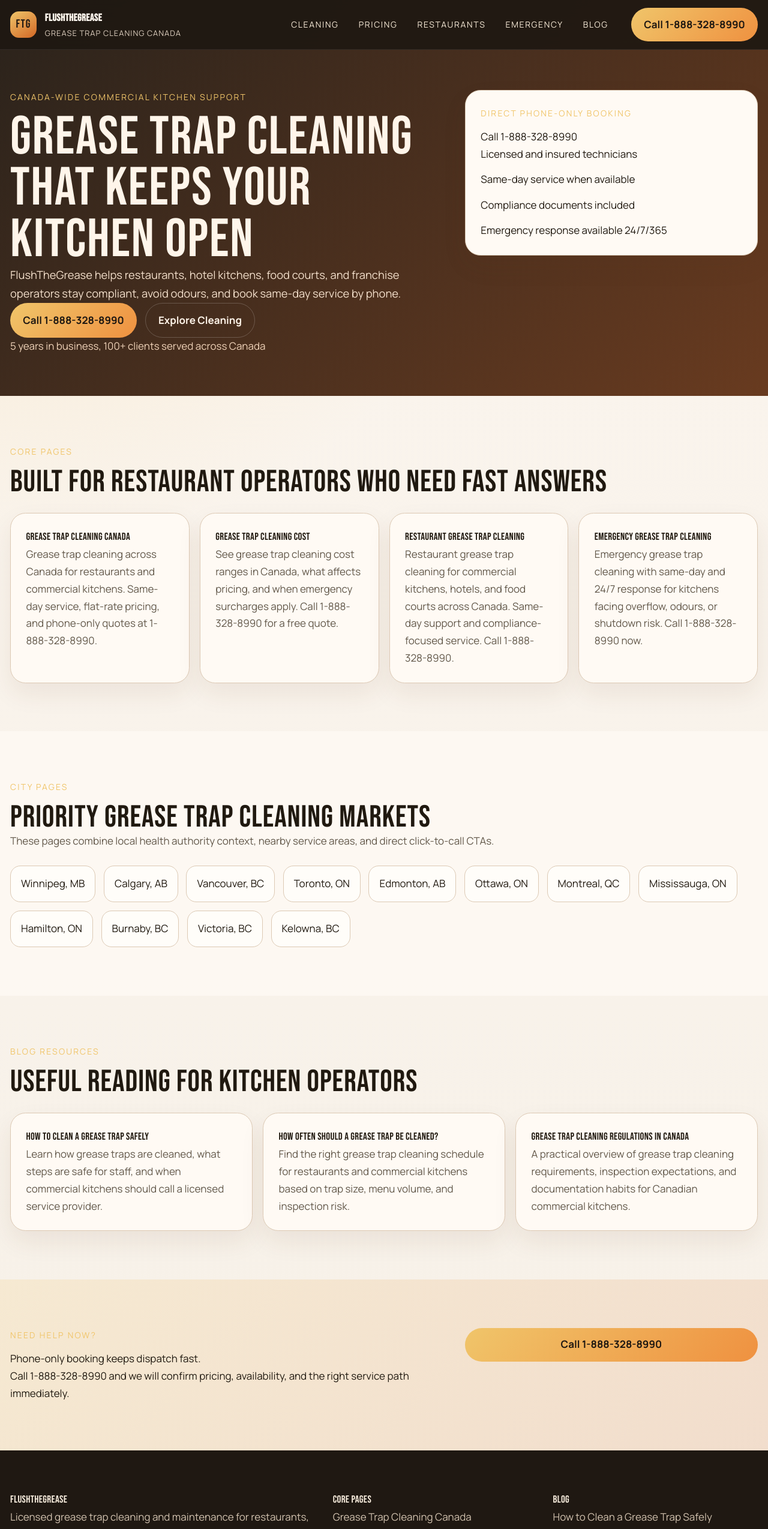
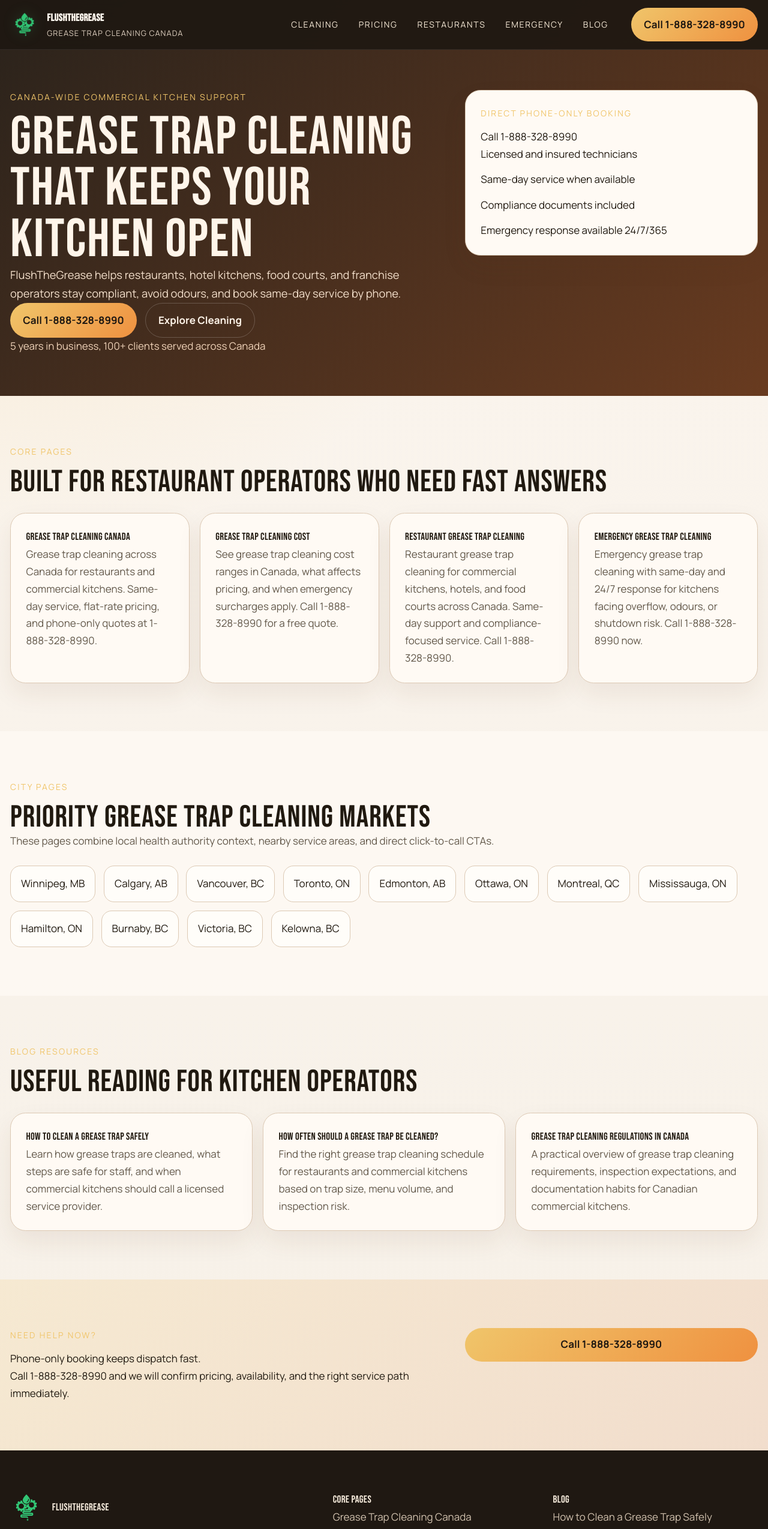
Before and after one commit to otikojairus/flushthegrease, a Next.js app: page / in a window 1280 px wide. Shown: the top 2549 px of the page at 60% size. Built offline with nearby package versions, Linux system fonts and the light colour scheme; no server answers.

Commit message:
chore:Added initial commits

```diff
--- a/app/globals.css
+++ b/app/globals.css
@@ -90,17 +90,12 @@
   color: #fff8ef;
 }
 
-.brand-badge {
-  display: grid;
-  place-items: center;
-  width: 2.6rem;
-  height: 2.6rem;
-  border-radius: 0.85rem;
-  background: linear-gradient(145deg, var(--accent), var(--brand));
-  color: var(--charcoal);
-  font-family: var(--font-display), sans-serif;
-  font-size: 1.15rem;
-  letter-spacing: 0.06em;
+.brand-logo {
+  width: 2.8rem;
+  height: 2.8rem;
+  object-fit: contain;
+  display: block;
+  filter: drop-shadow(0 0 12px rgba(71, 227, 147, 0.18));
 }
 
 .brand-mark strong,
@@ -405,6 +400,20 @@
   color: #f8edde;
 }
 
+.footer-brand {
+  display: flex;
+  align-items: center;
+  gap: 0.9rem;
+  margin-bottom: 0.85rem;
+}
+
+.footer-logo {
+  width: 3.2rem;
+  height: 3.2rem;
+  object-fit: contain;
+  display: block;
+}
+
 .footer-copy,
 .footer-links a {
   color: #d2c2af;
--- a/components/site-footer.tsx
+++ b/components/site-footer.tsx
@@ -1,3 +1,4 @@
+import Image from "next/image";
 import Link from "next/link";
 import { BLOG_POSTS, PHONE_DISPLAY, PHONE_HREF, SITE_NAME, STATIC_PAGES } from "@/lib/site-data";
 
@@ -6,7 +7,16 @@
     <footer className="site-footer">
       <div className="shell footer-grid">
         <div>
-          <p className="footer-title">{SITE_NAME}</p>
+          <div className="footer-brand">
+            <Image
+              src="/flushthegrease-logo.png"
+              alt={`${SITE_NAME} logo`}
+              width={56}
+              height={56}
+              className="footer-logo"
+            />
+            <p className="footer-title">{SITE_NAME}</p>
+          </div>
           <p className="footer-copy">
             Licensed grease trap cleaning and maintenance for restaurants, hotel kitchens, food courts, and commercial
             kitchens across Canada.
--- a/components/site-navbar.tsx
+++ b/components/site-navbar.tsx
@@ -1,5 +1,6 @@
 "use client";
 
+import Image from "next/image";
 import Link from "next/link";
 import { useEffect, useState } from "react";
 import { PHONE_DISPLAY, PHONE_HREF, SITE_NAME } from "@/lib/site-data";
@@ -28,7 +29,14 @@
       <header className="site-header">
         <div className="shell nav-shell">
           <Link href="/" className="brand-mark" onClick={() => setOpen(false)}>
-            <span className="brand-badge">FTG</span>
+            <Image
+              src="/flushthegrease-logo.png"
+              alt={`${SITE_NAME} logo`}
+              width={48}
+              height={48}
+              className="brand-logo"
+              priority
+            />
             <span>
               <strong>{SITE_NAME}</strong>
               <small>Grease Trap Cleaning Canada</small>
```
Also changed, not shown: app/icon.png, public/flushthegrease-logo.png (added).
